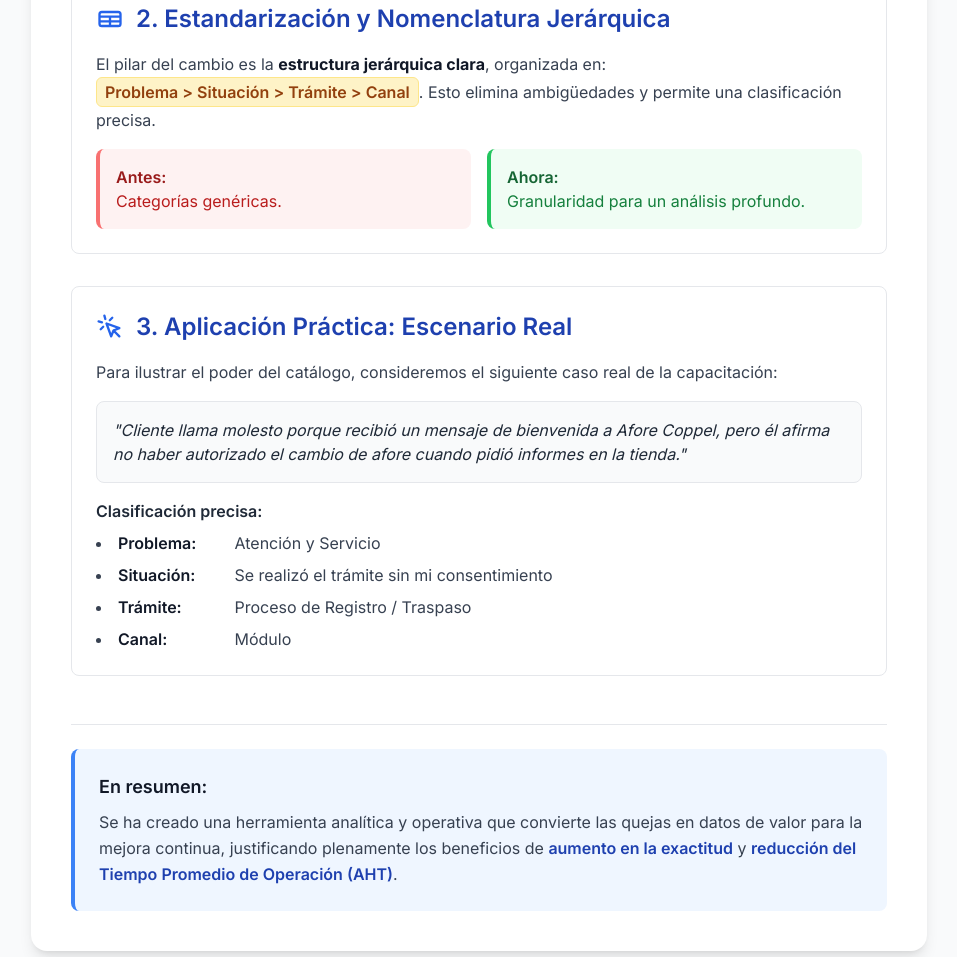
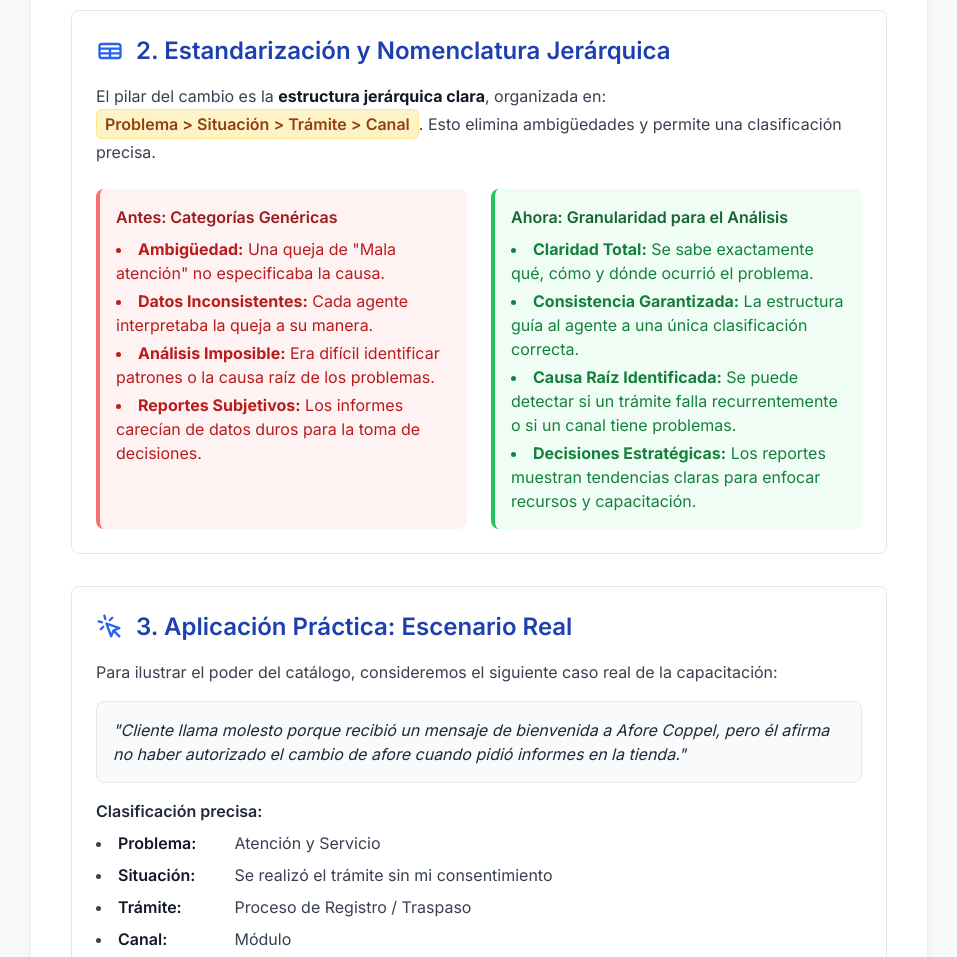
Before and after one commit to GAP-AforeCoppel/Cambios-Cat-logo-Quejas, a plain HTML site: page index.html in a window 1280 px wide. Shown: the part 582-1539 px from the top of the page, without its empty margins (161-1118 px from the left). Drawn offline with nearby package versions, Linux system fonts and the light colour scheme.

Commit message:
Add files via upload

```diff
--- a/index.html
+++ b/index.html
@@ -34,8 +34,9 @@
         <!-- ENCABEZADO CON LOGO -->
         <div class="flex flex-col sm:flex-row items-start sm:items-center sm:justify-between pb-4 border-b-2 border-gray-200">
             <h1 class="text-3xl font-bold text-blue-800 mb-4 sm:mb-0">Análisis de Mejoras: Catálogo de Tipificación</h1>
-            <!-- Logo de Afore Coppel -->
-            <img src="https://storage.googleapis.com/afore-coppel-assets/nuevo-logo-afore.png" alt="Logo Afore Coppel" class="h-10">
+            <!-- Logo de Afore Coppel - Se cambió la ruta a una relativa -->
+            <!-- Asegúrate de que 'Nuevo Logo Afore.png' esté en la misma carpeta 'docs' que este archivo HTML. -->
+            <img src="Nuevo Logo Afore.png" alt="Logo Afore Coppel" class="h-10">
         </div>
 
         <p class="text-gray-600 leading-relaxed mt-6 text-lg">
@@ -74,14 +75,24 @@
                 <span class="highlight-tag">Problema > Situación > Trámite > Canal</span>.
                 Esto elimina ambigüedades y permite una clasificación precisa.
             </p>
-             <div class="grid grid-cols-1 md:grid-cols-2 gap-4 mt-4">
+             <div class="grid grid-cols-1 md:grid-cols-2 gap-6 mt-6">
                 <div class="bg-red-50 p-4 rounded-lg border-l-4 border-red-400">
-                    <h3 class="font-semibold text-red-800">Antes:</h3>
-                    <p class="text-red-700">Categorías genéricas.</p>
+                    <h3 class="font-semibold text-red-800">Antes: Categorías Genéricas</h3>
+                    <ul class="list-disc list-inside mt-2 text-red-700 space-y-1">
+                        <li><strong>Ambigüedad:</strong> Una queja de "Mala atención" no especificaba la causa.</li>
+                        <li><strong>Datos Inconsistentes:</strong> Cada agente interpretaba la queja a su manera.</li>
+                        <li><strong>Análisis Imposible:</strong> Era difícil identificar patrones o la causa raíz de los problemas.</li>
+                        <li><strong>Reportes Subjetivos:</strong> Los informes carecían de datos duros para la toma de decisiones.</li>
+                    </ul>
                 </div>
                 <div class="bg-green-50 p-4 rounded-lg border-l-4 border-green-500">
-                    <h3 class="font-semibold text-green-800">Ahora:</h3>
-                    <p class="text-green-700">Granularidad para un análisis profundo.</p>
+                    <h3 class="font-semibold text-green-800">Ahora: Granularidad para el Análisis</h3>
+                     <ul class="list-disc list-inside mt-2 text-green-700 space-y-1">
+                        <li><strong>Claridad Total:</strong> Se sabe exactamente qué, cómo y dónde ocurrió el problema.</li>
+                        <li><strong>Consistencia Garantizada:</strong> La estructura guía al agente a una única clasificación correcta.</li>
+                        <li><strong>Causa Raíz Identificada:</strong> Se puede detectar si un trámite falla recurrentemente o si un canal tiene problemas.</li>
+                        <li><strong>Decisiones Estratégicas:</strong> Los reportes muestran tendencias claras para enfocar recursos y capacitación.</li>
+                    </ul>
                 </div>
             </div>
         </div>
```
